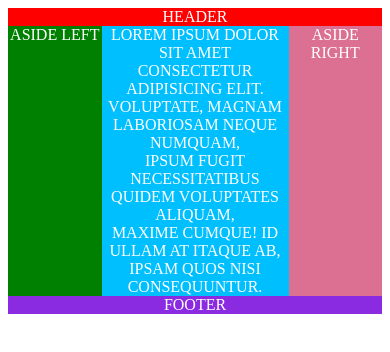
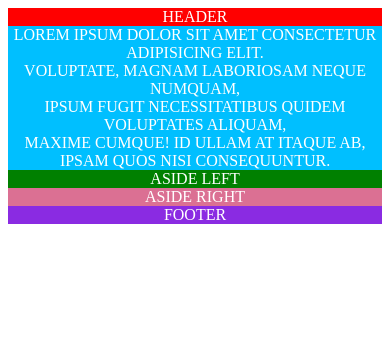
Before and after one commit to patrycjamoss/35797, a plain HTML site: page index.html in a window 390 px wide. Drawn offline with Linux system fonts and the light colour scheme.

Commit message:
flex-box responsywnosc

```diff
--- a/css/style.css
+++ b/css/style.css
@@ -28,6 +28,7 @@
 #left{
     flex-basis: 25%;
     background-color: green;
+
 }
 
 #right{
@@ -51,10 +52,33 @@
     .container{
         width: 100%;
     }
+    #left {
+        flex-basis: 100%;
+        order: 4;
+    }
+    #paragraf {
+        flex-basis: 75%;
+        order: 1;
+    }
+    #footer {
+        order: 5;
+    }
+    #right {
+        order: 2;
+    }
+
 }
 
 @media (max-width: 768px) and (max-width:992px){
     .container{
         width: 100%;
     }
+    #paragraf {
+        order:2;
+        flex-basis: 100%;
+    }
+    #right {
+        order:4;
+        flex-basis: 100%;
+    }
 }
```
